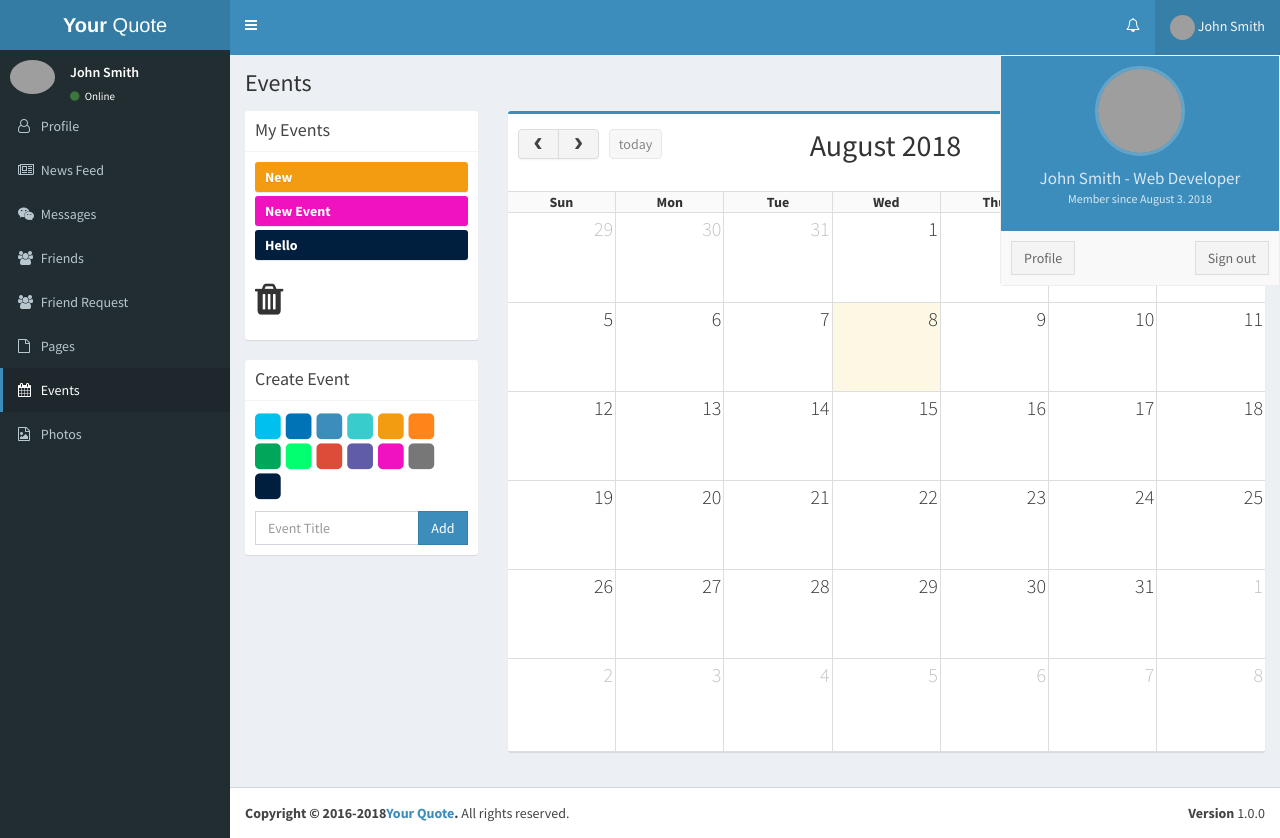
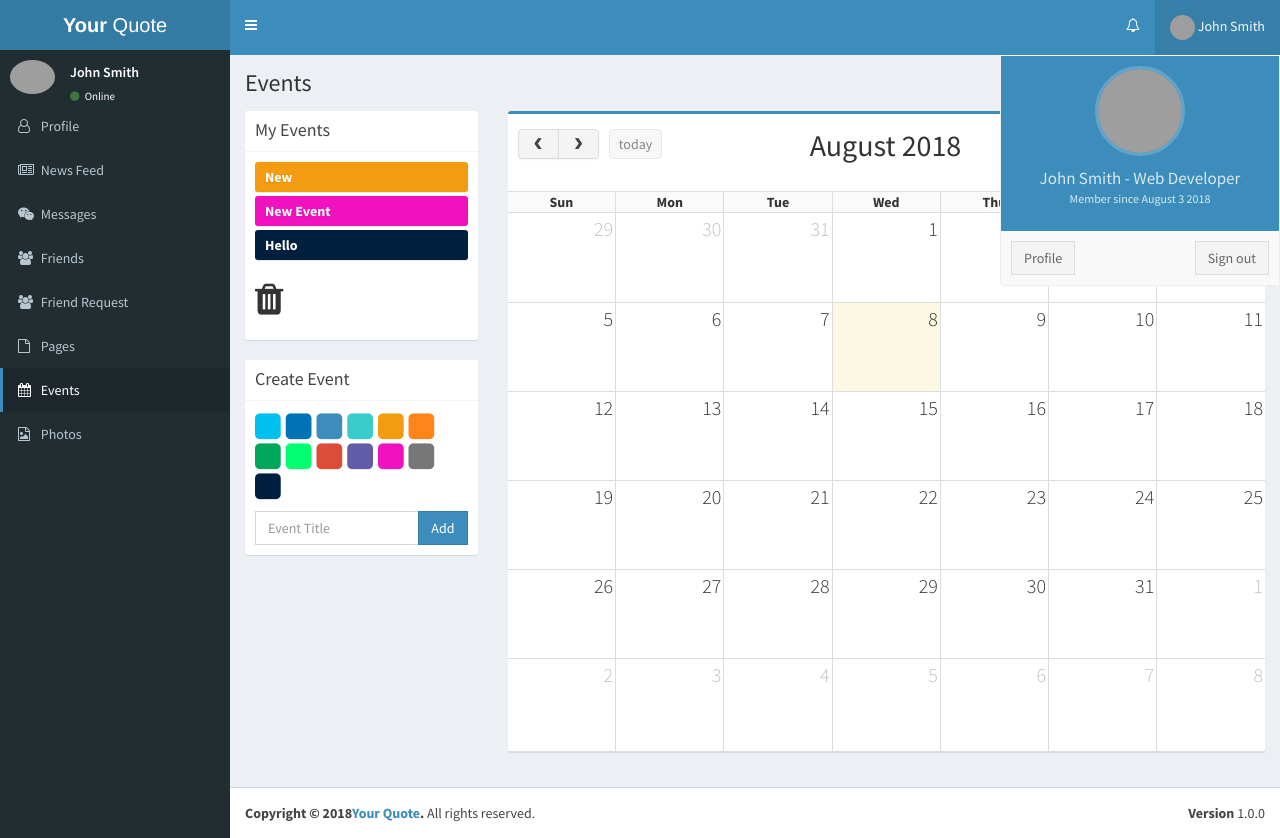
Before and after one commit to bullet18181/BIGBANG, a PHP site: page /events.php in a window 1280 px wide, after a click on "John Smith". Run offline with PHP 8.4, Linux system fonts and the light colour scheme; a user stored in the database is signed in; data comes from the database, SQL or seed files in the repository; data that the repository does not hold is empty; grey boxes are pictures that could not be loaded.

Commit message:
[ARR] changed.

```diff
--- a/create-page.php
+++ b/create-page.php
@@ -103,7 +103,7 @@ $_SESSION['callFrom'] = "pages.php";
     <div class="pull-right hidden-xs">
       <b>Version</b> 1.0.0
     </div>
-      <strong>Copyright &copy; 2016-2018<a href="#">Your Quote</a>.</strong> All rights
+      <strong>Copyright &copy; 2018<a href="#">Your Quote</a>.</strong> All rights
       reserved.
   </footer>
 
--- a/events.php
+++ b/events.php
@@ -29,7 +29,7 @@ $_SESSION['callFrom'] = "events.php";
 <head>
   <meta charset="utf-8">
   <meta http-equiv="X-UA-Compatible" content="IE=edge">
-  <title>Social Network</title>
+  <title>Your Quote</title>
   <!-- Tell the browser to be responsive to screen width -->
   <meta content="width=device-width, initial-scale=1, maximum-scale=1, user-scalable=no" name="viewport">
   <!-- Bootstrap 3.3.7 -->
@@ -168,7 +168,7 @@ $_SESSION['callFrom'] = "events.php";
     <div class="pull-right hidden-xs">
       <b>Version</b> 1.0.0
     </div>
-    <strong>Copyright &copy; 2016-2018<a href="#">Your Quote</a>.</strong> All rights
+    <strong>Copyright &copy; 2018<a href="#">Your Quote</a>.</strong> All rights
     reserved.
   </footer>
 
--- a/friend-request.php
+++ b/friend-request.php
@@ -155,7 +155,7 @@ $_SESSION['callFrom'] = "friend-request.php";
     <div class="pull-right hidden-xs">
       <b>Version</b> 1.0.0
     </div>
-      <strong>Copyright &copy; 2016-2018<a href="#">Your Quote</a>.</strong> All rights
+      <strong>Copyright &copy; 2018<a href="#">Your Quote</a>.</strong> All rights
       reserved.
   </footer>
 
--- a/header.php
+++ b/header.php
@@ -103,7 +103,7 @@
 
                 <p>
                   <?php echo $name; ?> - <?php echo $designation; ?>
-                  <small>Member since August 3. 2018</small>
+                  <small>Member since August 3 2018</small>
                 </p>
               </li>
               <!-- Menu Footer-->
--- a/index.php
+++ b/index.php
@@ -433,7 +433,7 @@ $_SESSION['callFrom'] = "index.php";
     <div class="pull-right hidden-xs">
       <b>Version</b> 1.0.0
     </div>
-    <strong>Copyright &copy; 2016-2018 <a href="#">Your Quote</a>.</strong> All rights
+    <strong>Copyright &copy; 2018 <a href="#">Your Quote</a>.</strong> All rights
     reserved.
   </footer>
 
--- a/messages.php
+++ b/messages.php
@@ -186,7 +186,7 @@ if($result->num_rows > 0) {
     <div class="pull-right hidden-xs">
       <b>Version</b> 1.0.0
     </div>
-      <strong>Copyright &copy; 2016-2018<a href="#">Your Quote</a>.</strong> All rights
+      <strong>Copyright &copy; 2018<a href="#">Your Quote</a>.</strong> All rights
       reserved.
   </footer>
 
--- a/pages.php
+++ b/pages.php
@@ -110,7 +110,7 @@ $_SESSION['callFrom'] = "pages.php";
     <div class="pull-right hidden-xs">
       <b>Version</b> 1.0.0
     </div>
-      <strong>Copyright &copy; 2016-2018<a href="#">Your Quote</a>.</strong> All rights
+      <strong>Copyright &copy; 2018<a href="#">Your Quote</a>.</strong> All rights
       reserved.
   </footer>
 
--- a/photos.php
+++ b/photos.php
@@ -126,7 +126,7 @@ $_SESSION['callFrom'] = "photos.php";
     <div class="pull-right hidden-xs">
       <b>Version</b> 1.0.0
     </div>
-      <strong>Copyright &copy; 2016-2018<a href="#">Your Quote</a>.</strong> All rights
+      <strong>Copyright &copy; 2018<a href="#">Your Quote</a>.</strong> All rights
       reserved.
   </footer>
 
--- a/profile.php
+++ b/profile.php
@@ -642,7 +642,7 @@ $_SESSION['callFrom'] = "profile.php";
     <div class="pull-right hidden-xs">
       <b>Version</b> 1.0.0
     </div>
-    <strong>Copyright &copy; 2016-2018 <a href="#">Your Quote</a>.</strong> All rights
+    <strong>Copyright &copy; 2018 <a href="#">Your Quote</a>.</strong> All rights
     reserved.
   </footer>
 
--- a/view-page.php
+++ b/view-page.php
@@ -359,7 +359,7 @@ $_SESSION['callFrom'] = "view-page.php?id=".$_GET['id'];
     <div class="pull-right hidden-xs">
       <b>Version</b> 1.0.0
     </div>
-    <strong>Copyright &copy; 2016-2017 <a href="#">Big Bang</a>.</strong> All rights
+    <strong>Copyright &copy; 2018 <a href="#">Your Quote</a>.</strong> All rights
     reserved.
   </footer>
 
--- a/view-profile.php
+++ b/view-profile.php
@@ -50,7 +50,7 @@ $_SESSION['callFrom'] = "view-profile.php?id=".$_GET['id'];
 <head>
   <meta charset="utf-8">
   <meta http-equiv="X-UA-Compatible" content="IE=edge">
-  <title>Social Network</title>
+  <title>Your Quote</title>
   <!-- Tell the browser to be responsive to screen width -->
   <meta content="width=device-width, initial-scale=1, maximum-scale=1, user-scalable=no" name="viewport">
   <!-- Bootstrap 3.3.7 -->
@@ -513,7 +513,7 @@ $_SESSION['callFrom'] = "view-profile.php?id=".$_GET['id'];
     <div class="pull-right hidden-xs">
       <b>Version</b> 1.0.0
     </div>
-    <strong>Copyright &copy; 2016-2017 <a href="#">Big Bang</a>.</strong> All rights
+    <strong>Copyright &copy; 2018 <a href="#">Your Quote</a>.</strong> All rights
     reserved.
   </footer>
 
```
